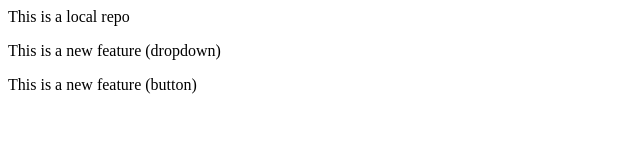
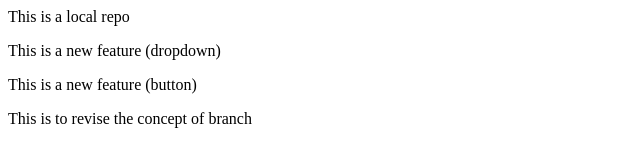
Before and after one commit to ltanmayl/localrepo, a plain HTML site: page index.html in a window 1280 px wide. Shown: the whole page, without its empty margins (0-640 px from the left). Drawn offline with Linux system fonts and the light colour scheme.

Commit message:
Revising the concept of branch

```diff
--- a/index.html
+++ b/index.html
@@ -1,3 +1,4 @@
 <p>This is a local repo</p>
 <p>This is a new feature (dropdown)</p>
 <p>This is a new feature (button)</p>
+<p>This is to revise the concept of branch</p>
```
